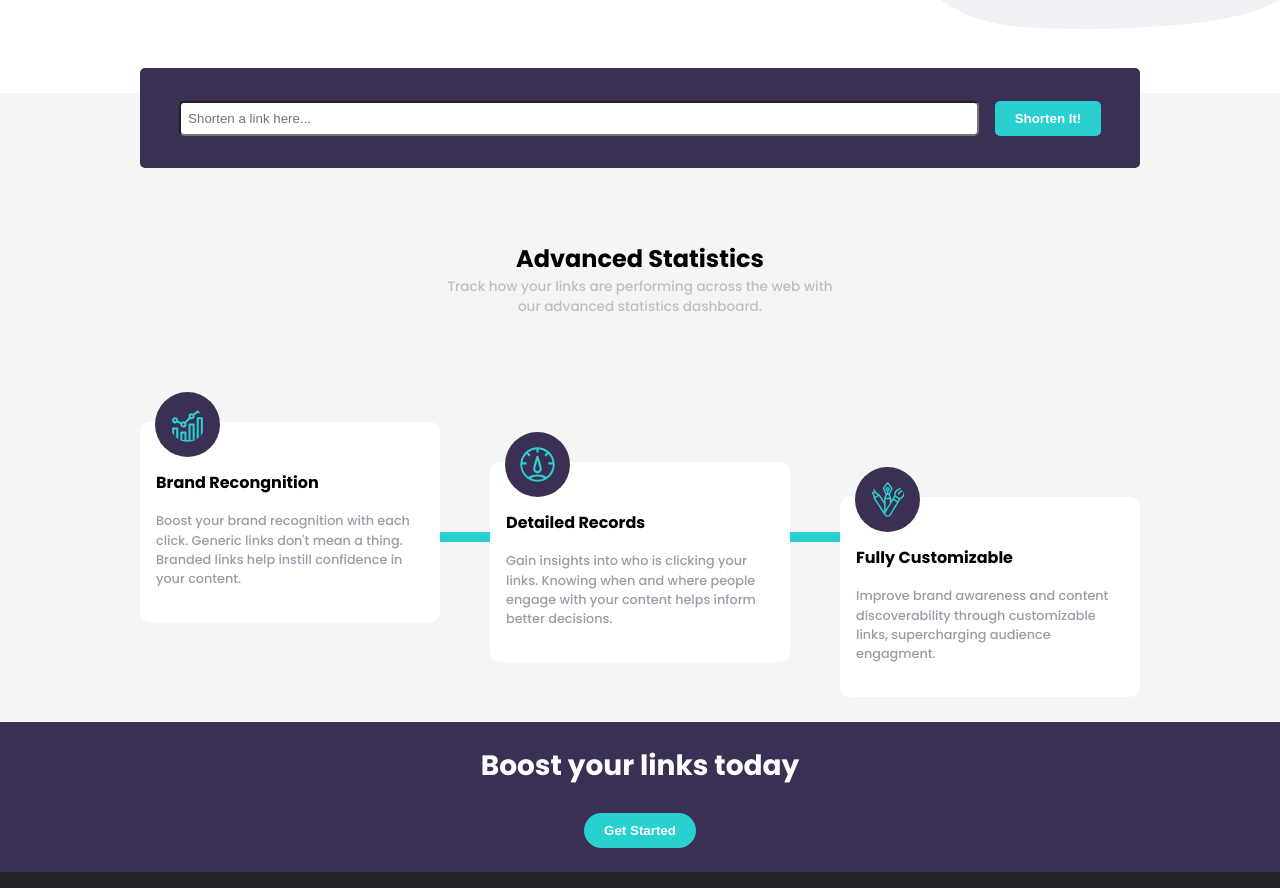
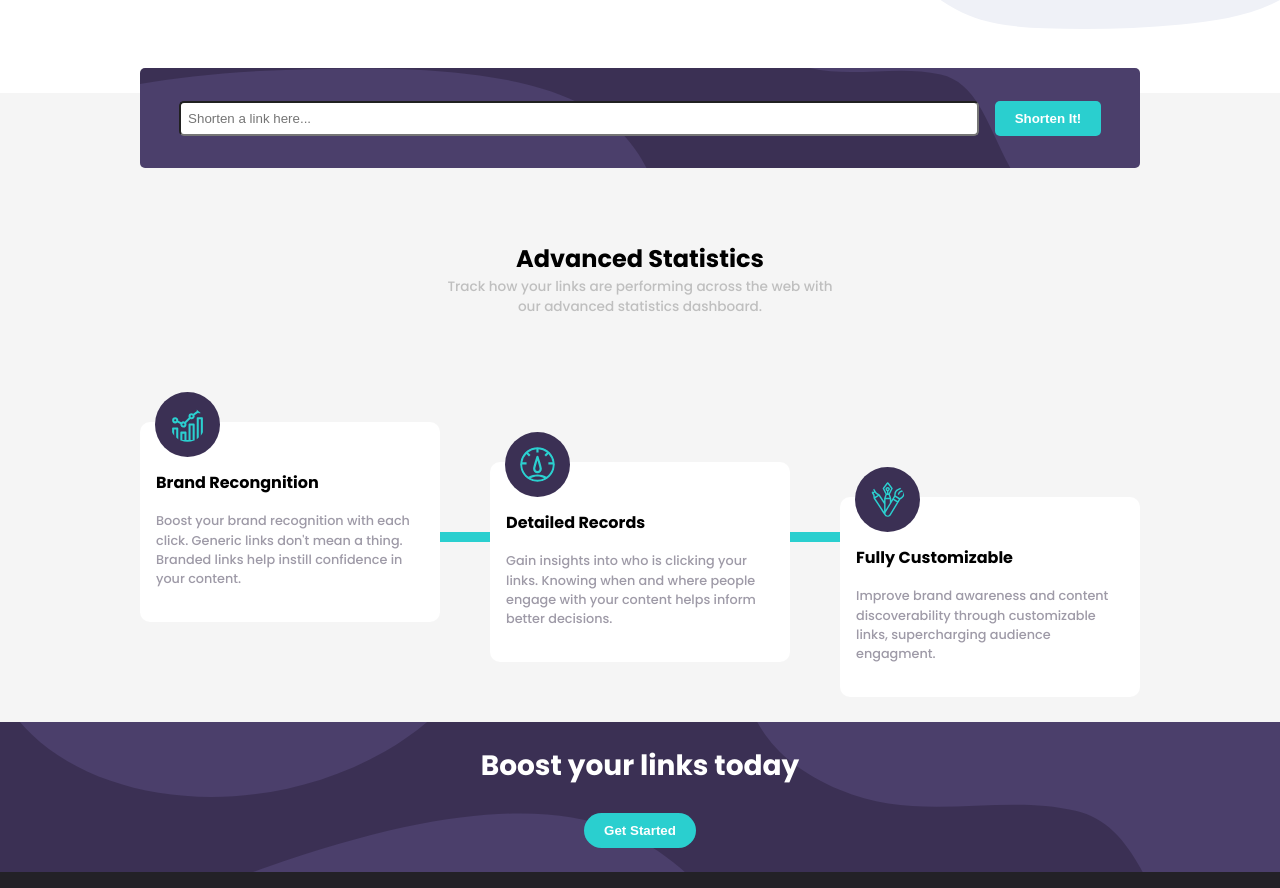
Before and after one commit to MSGJack/Short-Url, a website built with Vite: page index.html in a window 1280 px wide. Shown: the part 404-1292 px from the top of the page. Built offline with nearby package versions, Linux system fonts and the light colour scheme; files whose address does not match are found by name.

Commit message:
fix svg ref

```diff
--- a/src/style.css
+++ b/src/style.css
@@ -120,7 +120,7 @@ li:hover {
 }
 
 .Banner {
-  background: url("assets/bg-boost-desktop.svg") no-repeat center/cover;
+  background: url("/assets/bg-boost-desktop.svg") no-repeat center/cover;
   background-color: var(--purple-primary);
   height: 150px;
   display: flex;
@@ -404,7 +404,7 @@ li:hover {
 .Text-Area {
   position: relative;
   top: -25px;
-  background: url("assets/bg-shorten-desktop.svg") no-repeat center/cover;
+  background: url("/assets/bg-shorten-desktop.svg") no-repeat center/cover;
   background-color: var(--purple-primary);
   height: 100px;
   display: flex;
@@ -559,7 +559,7 @@ li:hover {
   }
 
   .Banner {
-    background: url("assets/bg-boost-mobile.svg") no-repeat center/cover;
+    background: url("/assets/bg-boost-mobile.svg") no-repeat center/cover;
     background-color: var(--purple-primary);
   }
 
```
